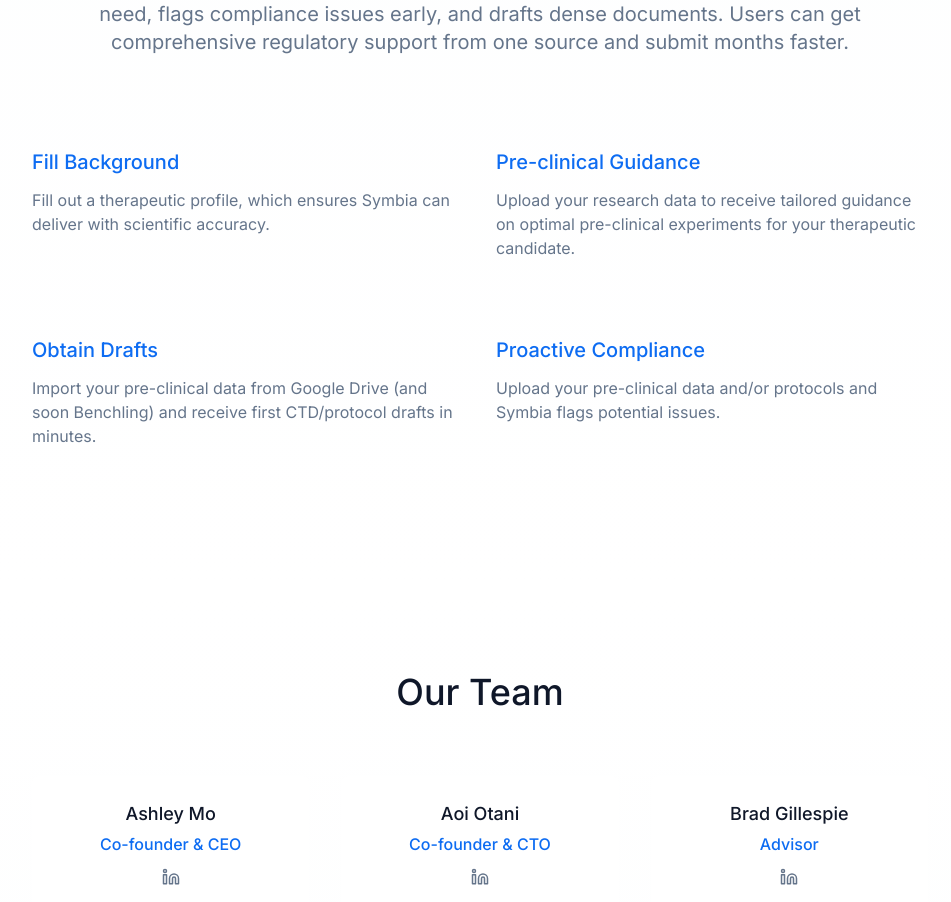
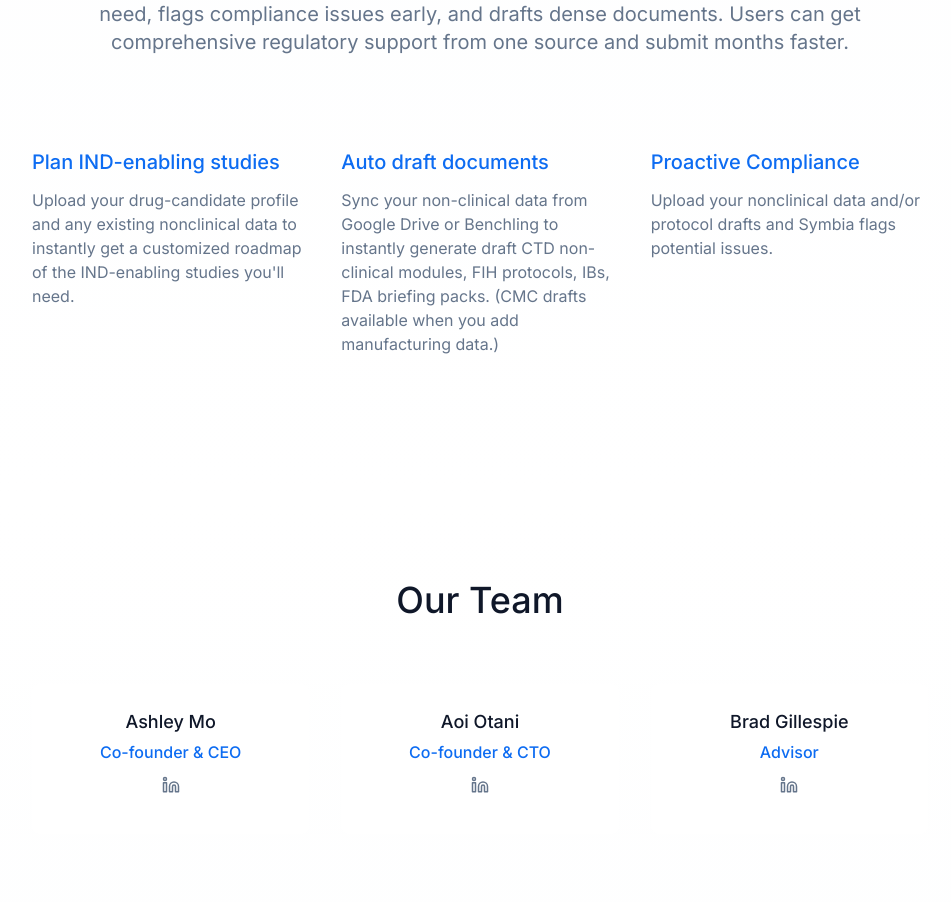
Before and after one commit to symbiateam/symbiauto.com, a React (Vite) app: page / in a window 1280 px wide. Shown: the part 828-1730 px from the top of the page, without its empty margins (160-1111 px from the left). Built offline with nearby package versions, Linux system fonts and the light colour scheme.

Commit message:
changed solution

```diff
--- a/src/components/Solution.tsx
+++ b/src/components/Solution.tsx
@@ -20,37 +20,27 @@ const Solution = () => {
             </p>
           </div>
 
-          <div className="grid grid-cols-1 md:grid-cols-2 gap-x-8 gap-y-12 mb-16">
+          <div className="grid grid-cols-1 md:grid-cols-3 gap-x-8 gap-y-12 mb-16">
             <div className="group">
               <div className="h-1 w-0 bg-accent mb-6 transition-all duration-300 group-hover:w-1/2"></div>
               <h3 className="text-xl font-medium mb-3 text-accent">
-                Fill Background
+                Plan IND-enabling studies
               </h3>
               <p className="text-muted-foreground">
-                Fill out a therapeutic profile, which ensures Symbia can deliver
-                with scientific accuracy.
+                Upload your drug-candidate profile and any existing nonclinical data to instantly get a
+                customized roadmap of the IND-enabling studies you'll need.
               </p>
             </div>
 
             <div className="group">
               <div className="h-1 w-0 bg-accent mb-6 transition-all duration-300 group-hover:w-1/2"></div>
               <h3 className="text-xl font-medium mb-3 text-accent">
-                Pre-clinical Guidance
+                Auto draft documents
               </h3>
               <p className="text-muted-foreground">
-                Upload your research data to receive tailored guidance on
-                optimal pre-clinical experiments for your therapeutic candidate.
-              </p>
-            </div>
-
-            <div className="group">
-              <div className="h-1 w-0 bg-accent mb-6 transition-all duration-300 group-hover:w-1/2"></div>
-              <h3 className="text-xl font-medium mb-3 text-accent">
-                Obtain Drafts
-              </h3>
-              <p className="text-muted-foreground">
-                Import your pre-clinical data from Google Drive (and soon
-                Benchling) and receive first CTD/protocol drafts in minutes.
+                Sync your non-clinical data from Google Drive or Benchling to instantly generate draft CTD
+                non-clinical modules, FIH protocols, IBs, FDA briefing packs. (CMC drafts available when you
+                add manufacturing data.)
               </p>
             </div>
 
@@ -60,8 +50,7 @@ const Solution = () => {
                 Proactive Compliance
               </h3>
               <p className="text-muted-foreground">
-                Upload your pre-clinical data and/or protocols and Symbia flags
-                potential issues.
+                Upload your nonclinical data and/or protocol drafts and Symbia flags potential issues.
               </p>
             </div>
           </div>
```
